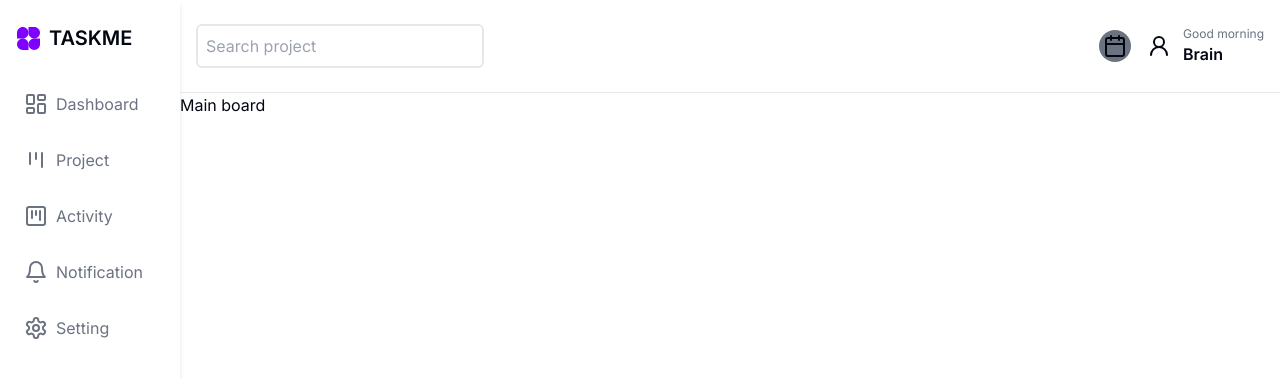
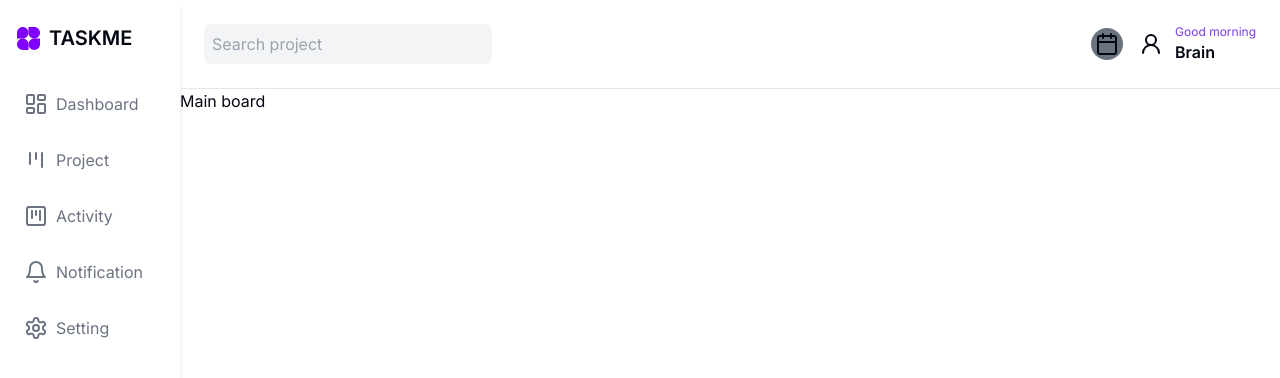
Before and after one commit to brain-ambani/nextjs-task-manager, a Next.js app: page /dashboard in a window 1280 px wide. Shown: the top 378 px of the page. Built offline with nearby package versions, Linux system fonts and the light colour scheme.

Commit message:
updated the search text and profile

```diff
--- a/app/dashboard/components/board.tsx
+++ b/app/dashboard/components/board.tsx
@@ -4,12 +4,12 @@ export default function Board() {
   return (
     <main className='flex-1 '>
       <div className=''>
-        <div className='flex justify-between py-6 px-4 '>
+        <div className='flex justify-between py-6 px-6 '>
           <div>
             <input
               type='text'
               placeholder='Search project'
-              className='border-2 w-72 border-gray-200  rounded-md p-2 outline-none'
+              className='border-1 w-72 text-primary bg-gray-100 rounded-md p-2 outline-none'
             />
           </div>
           <div className='flex items-center gap-4'>
@@ -21,7 +21,7 @@ export default function Board() {
                 <User2Icon />
               </div>
               <div className='gap-1 pl-2'>
-                <p className='text-muted-foreground text-xs'>Good morning</p>
+                <p className=' text-xs text-primary'>Good morning</p>
                 <h3 className='font-semibold'>Brain</h3>
               </div>
             </div>
```
